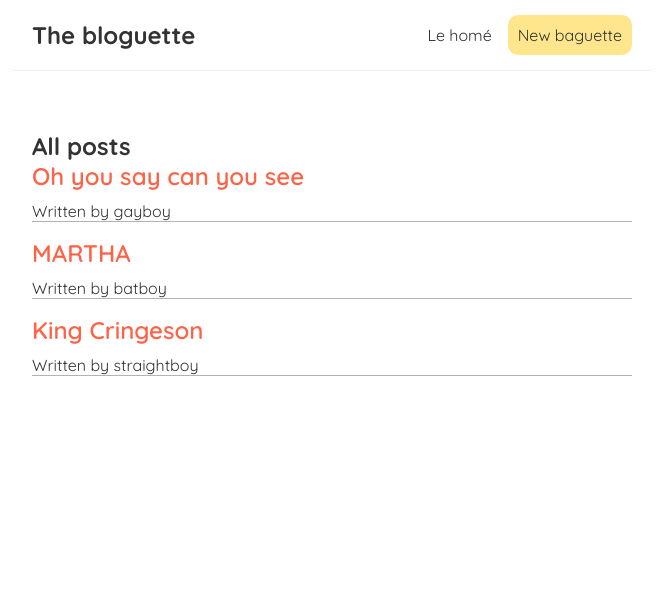
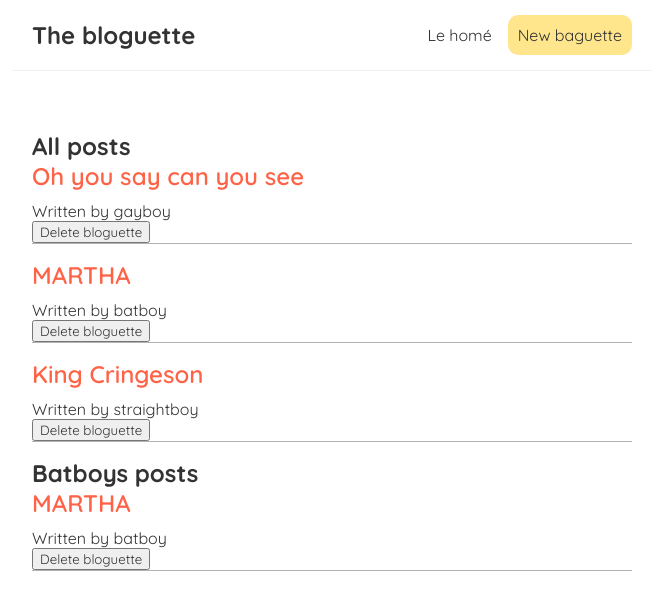
Before and after one commit to Ivan-Chaos/learning-react, a React (Create React App) app: page / in a window 1280 px wide. Shown: the top 610 px of the page, without its empty margins (308-971 px from the left). Built offline with nearby package versions, Linux system fonts and the light colour scheme.

Commit message:
#13 Deleting posts

```diff
--- a/src/BlogList.js
+++ b/src/BlogList.js
@@ -1,4 +1,6 @@
-const BlogList = ({blogs, title}) => {
+const BlogList = ({blogs, title, handleDelete}) => {
+
+
     return (
         <div className="blog-list">
             <h2>{title}</h2>
@@ -6,6 +8,7 @@ const BlogList = ({blogs, title}) => {
                 <div className="blog-preview" key={blog.id}>
                     <h2>{blog.title}</h2>
                     <p>Written by {blog.author}</p>
+                    <button onClick={()=>handleDelete(blog.id)}> Delete bloguette </button>
                 </div>
             ))}
         </div>
--- a/src/Home.js
+++ b/src/Home.js
@@ -8,9 +8,15 @@ const Home = () => {
         {title: 'King Cringeson', body: 'Jojo is gay', author: 'straightboy', id: '3'}
     ]);
 
+    const handleDelete = (blogid) =>{
+        const temp=blogs.filter( (blog)=> blog.id!==blogid );
+        setBlogs(temp);
+    }
+
     return (
         <div className="home">
-            <BlogList blogs={blogs} title="All posts"/>
+            <BlogList blogs={blogs} title="All posts" handleDelete={handleDelete}/>
+            <BlogList blogs={blogs.filter( (blog)=> blog.author==="batboy")} title="Batboys posts" handleDelete={handleDelete}/>
         </div>
      );
 }
```
